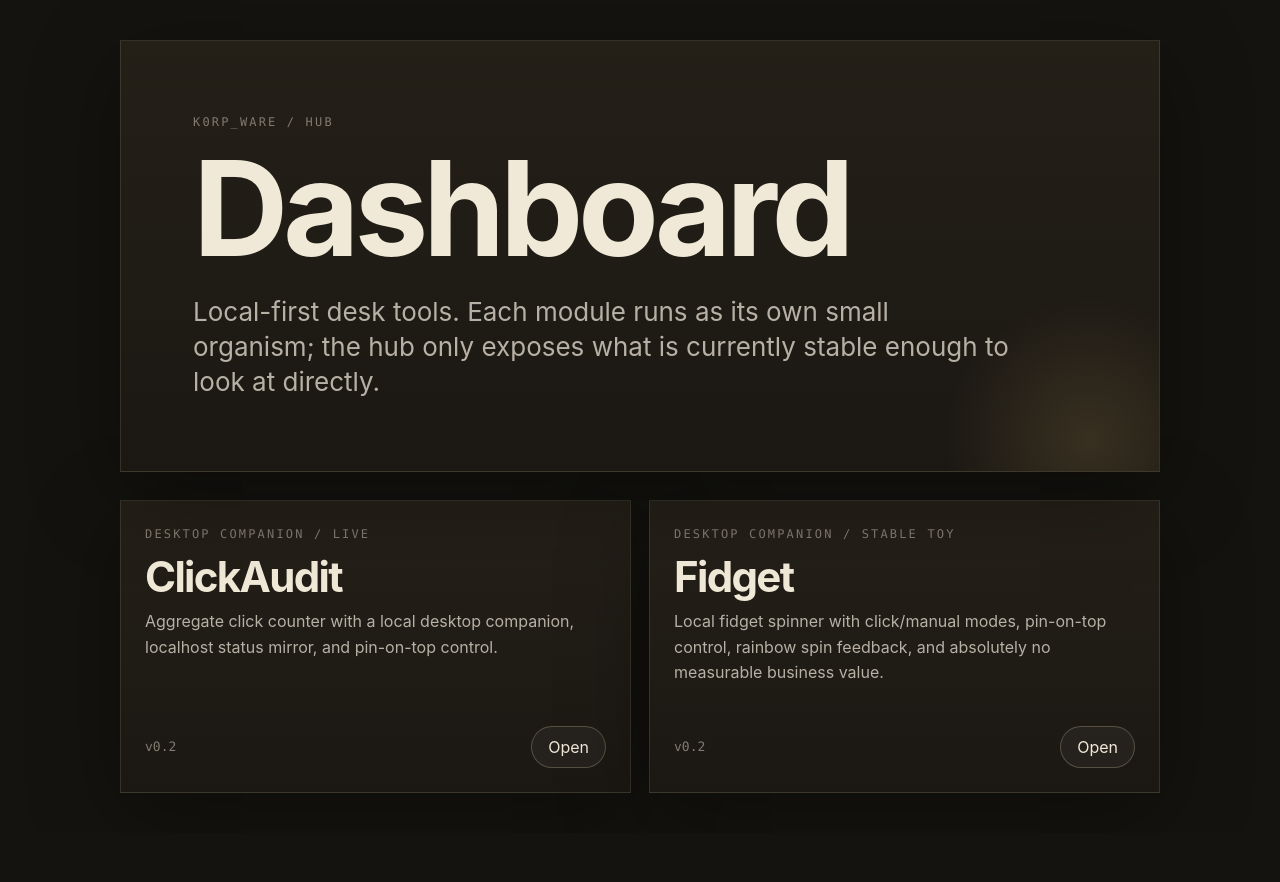
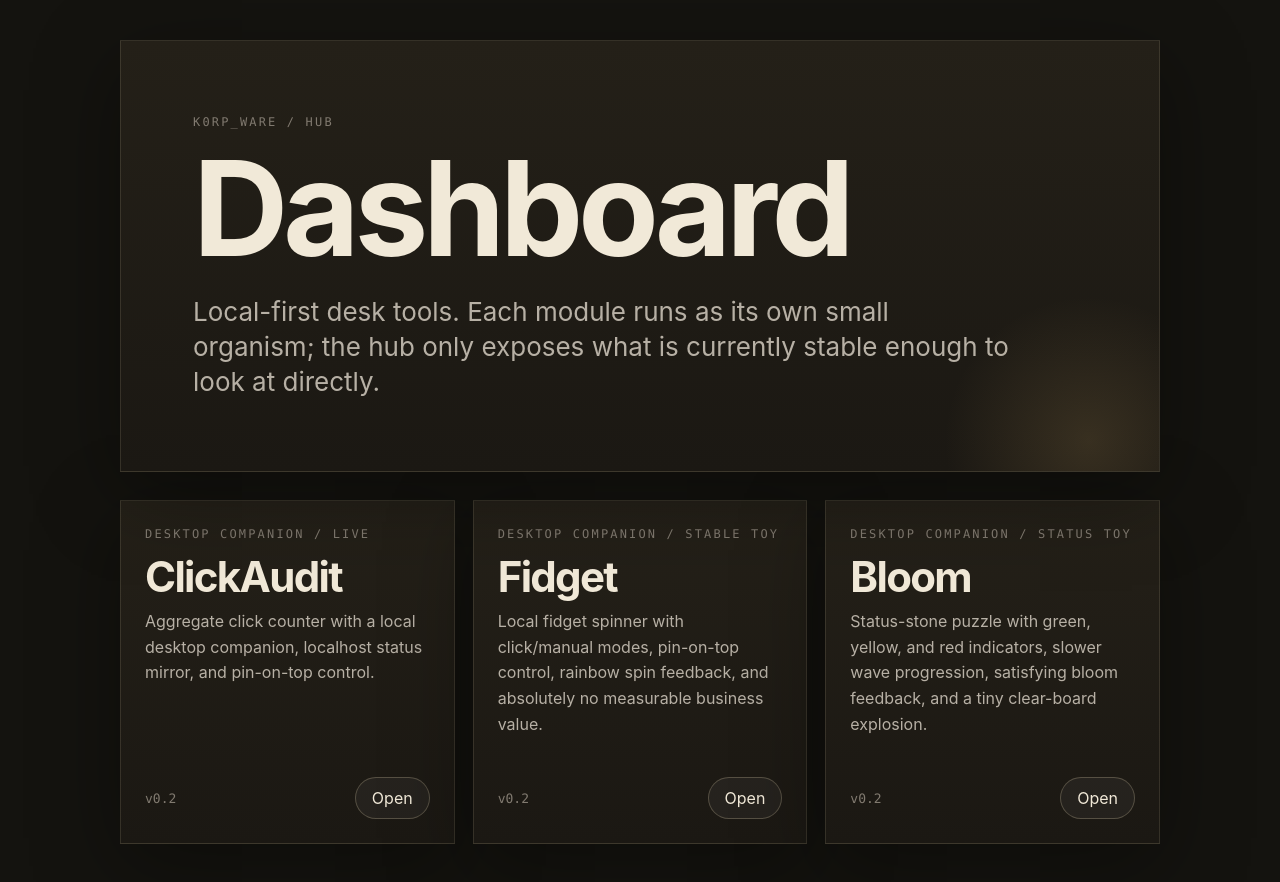
Before and after one commit to EinCorn/K0rp_ware, a React (Vite) app: page / in a window 1280 px wide. Before the commit the page ends 833 px from the top, so only its background shows below. Built offline with nearby package versions, Linux system fonts and the light colour scheme.

Commit message:
Expose Bloom v0.2 on dashboard

```diff
--- a/src/components/Dashboard.jsx
+++ b/src/components/Dashboard.jsx
@@ -42,6 +42,21 @@ function Dashboard() {
             <a href="/?app=fidget">Open</a>
           </div>
         </article>
+
+        <article className="module-card hub-module-card">
+          <div>
+            <p className="system-label">Desktop companion / status toy</p>
+            <h2>Bloom</h2>
+            <p>
+              Status-stone puzzle with green, yellow, and red indicators, slower wave progression,
+              satisfying bloom feedback, and a tiny clear-board explosion.
+            </p>
+          </div>
+          <div className="module-card-footer">
+            <span className="module-status">v0.2</span>
+            <a href="/?app=bloom">Open</a>
+          </div>
+        </article>
       </section>
     </main>
   )
```
